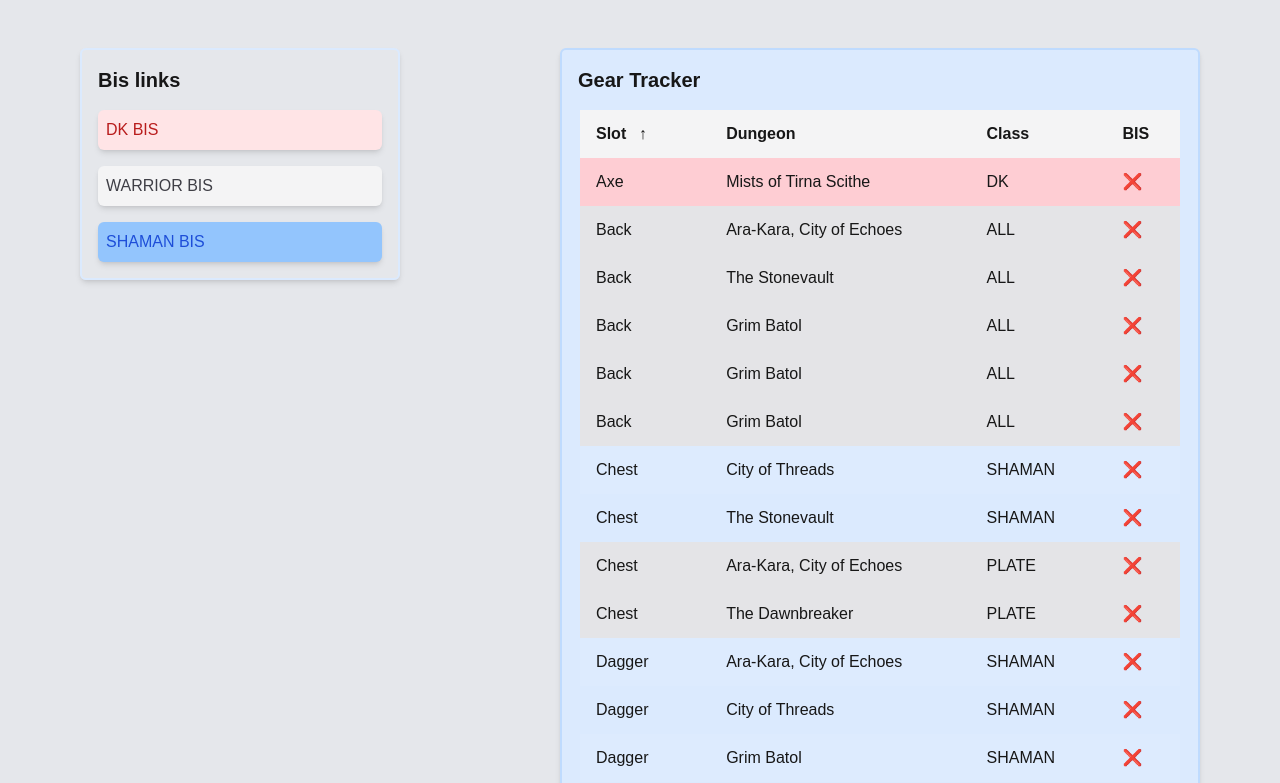
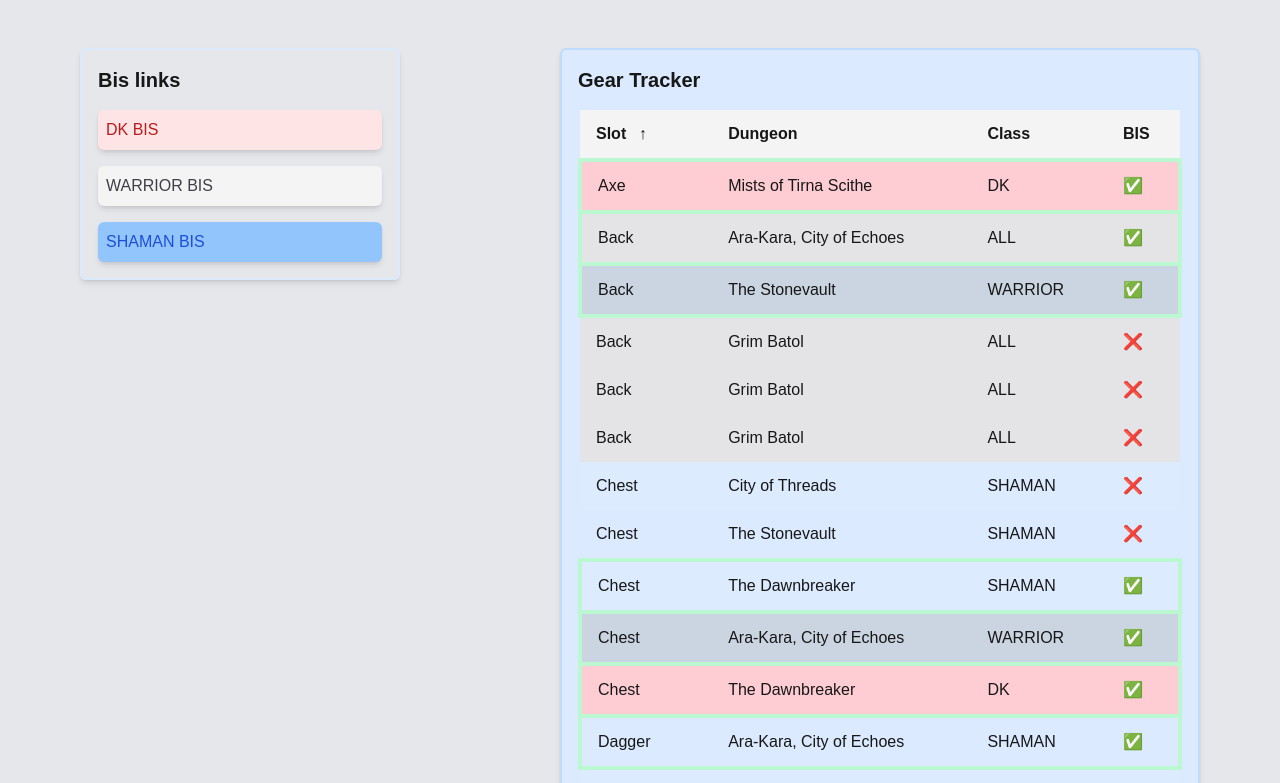
Before and after one commit to MikeH1990/GearTracker, a Next.js app: page / in a window 1280 px wide. Shown: the top 783 px of the page. Built offline with nearby package versions, Linux system fonts and the light colour scheme.

Commit message:
finished table

```diff
--- a/app/MData.js
+++ b/app/MData.js
@@ -2,18 +2,18 @@ export default [
   {
     Slot: "Back",
     Dungeon: "Ara-Kara, City of Echoes",
-    BIS: false,
+    BIS: true,
     class: "all",
   },
-  { Slot: "Back", Dungeon: "The Stonevault", BIS: false, class: "all" },
+  { Slot: "Back", Dungeon: "The Stonevault", BIS: true, class: "warrior" },
   { Slot: "Back", Dungeon: "Grim Batol", BIS: false, class: "all" },
   { Slot: "Back", Dungeon: "Grim Batol", BIS: false, class: "all" },
   { Slot: "Back", Dungeon: "Grim Batol", BIS: false, class: "all" },
   {
     Slot: "Finger",
     Dungeon: "City of Threads",
-    BIS: false,
-    class: "all",
+    BIS: true,
+    class: "shaman",
   },
   {
     Slot: "Finger",
@@ -24,14 +24,14 @@ export default [
   {
     Slot: "Finger",
     Dungeon: "The Dawnbreaker",
-    BIS: false,
-    class: "all",
+    BIS: true,
+    class: "DK",
   },
   {
     Slot: "Finger",
     Dungeon: "The Necrotic Wake",
-    BIS: false,
-    class: "all",
+    BIS: true,
+    class: "shaman",
   },
   {
     Slot: "Finger",
@@ -52,16 +52,16 @@ export default [
     class: "all",
   },
   { Slot: "Finger", Dungeon: "Grim Batol", BIS: false, class: "all" },
-  { Slot: "Finger", Dungeon: "Grim Batol", BIS: false, class: "all" },
-  { Slot: "Finger", Dungeon: "Grim Batol", BIS: false, class: "all" },
-  { Slot: "Finger", Dungeon: "Grim Batol", BIS: false, class: "all" },
+  { Slot: "Finger", Dungeon: "Grim Batol", BIS: true, class: "DK" },
+  { Slot: "Finger", Dungeon: "Grim Batol", BIS: true, class: "warrior" },
+  { Slot: "Finger", Dungeon: "Grim Batol", BIS: true, class: "warrior" },
   {
     Slot: "Neck",
     Dungeon: "City of Threads",
-    BIS: false,
+    BIS: true,
     class: "all",
   },
-  { Slot: "Neck", Dungeon: "The Stonevault", BIS: false, class: "all" },
+  { Slot: "Neck", Dungeon: "The Stonevault", BIS: true, class: "warrior" },
   {
     Slot: "Neck",
     Dungeon: "Mists of Tirna Scithe",
@@ -107,7 +107,7 @@ export default [
   {
     Slot: "Axe",
     Dungeon: "Mists of Tirna Scithe",
-    BIS: false,
+    BIS: true,
     class: "DK",
   },
   {
@@ -122,11 +122,11 @@ export default [
     BIS: false,
     class: "DK",
   },
-  { Slot: "Mace", Dungeon: "Grim Batol", BIS: false, class: "DK" },
+  { Slot: "Mace", Dungeon: "Grim Batol", BIS: true, class: "warrior" },
   {
     Slot: "Staff",
     Dungeon: "City of Threads",
-    BIS: false,
+    BIS: true,
     class: "shaman",
   },
   {
@@ -145,7 +145,7 @@ export default [
   {
     Slot: "Dagger",
     Dungeon: "Ara-Kara, City of Echoes",
-    BIS: false,
+    BIS: true,
     class: "shaman",
   },
   {
@@ -187,7 +187,7 @@ export default [
   {
     Slot: "Shield",
     Dungeon: "The Necrotic Wake",
-    BIS: false,
+    BIS: true,
     class: "shaman",
   },
   {
@@ -208,7 +208,7 @@ export default [
     BIS: false,
     class: "shaman",
   },
-  { Slot: "Head", Dungeon: "Grim Batol", BIS: false, class: "shaman" },
+  { Slot: "Head", Dungeon: "Grim Batol", BIS: true, class: "shaman" },
   {
     Slot: "Shoulders",
     Dungeon: "The Dawnbreaker",
@@ -218,7 +218,7 @@ export default [
   {
     Slot: "Shoulders",
     Dungeon: "Mists of Tirna Scithe",
-    BIS: false,
+    BIS: true,
     class: "shaman",
   },
   {
@@ -246,6 +246,12 @@ export default [
     class: "shaman",
   },
   {
+    Slot: "Chest",
+    Dungeon: "The Dawnbreaker",
+    BIS: true,
+    class: "shaman",
+  },
+  {
     Slot: "Wrist",
     Dungeon: "City of Threads",
     BIS: false,
@@ -260,13 +266,13 @@ export default [
   {
     Slot: "Wrist",
     Dungeon: "Siege of Boralus",
-    BIS: false,
+    BIS: true,
     class: "shaman",
   },
   {
     Slot: "Hands",
     Dungeon: "Ara-Kara, City of Echoes",
-    BIS: false,
+    BIS: true,
     class: "shaman",
   },
   {
@@ -296,13 +302,13 @@ export default [
   {
     Slot: "Waist",
     Dungeon: "Siege of Boralus",
-    BIS: false,
+    BIS: true,
     class: "shaman",
   },
   {
     Slot: "Legs",
     Dungeon: "City of Threads",
-    BIS: false,
+    BIS: true,
     class: "shaman",
   },
   {
@@ -326,7 +332,7 @@ export default [
   {
     Slot: "Feet",
     Dungeon: "The Dawnbreaker",
-    BIS: false,
+    BIS: true,
     class: "shaman",
   },
   {
@@ -346,14 +352,14 @@ export default [
   {
     Slot: "Head",
     Dungeon: "The Dawnbreaker",
-    BIS: false,
-    class: "plate",
+    BIS: true,
+    class: "DK",
   },
   {
     Slot: "Head",
     Dungeon: "Mists of Tirna Scithe",
-    BIS: false,
-    class: "plate",
+    BIS: true,
+    class: "warrior",
   },
   {
     Slot: "Head",
@@ -364,8 +370,8 @@ export default [
   {
     Slot: "Shoulders",
     Dungeon: "Ara-Kara, City of Echoes",
-    BIS: false,
-    class: "plate",
+    BIS: true,
+    class: "DK",
   },
   {
     Slot: "Shoulders",
@@ -388,28 +394,28 @@ export default [
   {
     Slot: "Shoulders",
     Dungeon: "Grim Batol",
-    BIS: false,
-    class: "plate",
+    BIS: true,
+    class: "warrior",
   },
   {
     Slot: "Chest",
     Dungeon: "Ara-Kara, City of Echoes",
-    BIS: false,
-    class: "plate",
+    BIS: true,
+    class: "warrior",
   },
   {
     Slot: "Chest",
     Dungeon: "The Dawnbreaker",
-    BIS: false,
-    class: "plate",
+    BIS: true,
+    class: "DK",
   },
   {
     Slot: "Wrist",
     Dungeon: "City of Threads",
-    BIS: false,
-    class: "plate",
+    BIS: true,
+    class: "DK",
   },
-  { Slot: "Wrist", Dungeon: "Grim Batol", BIS: false, class: "plate" },
+  { Slot: "Wrist", Dungeon: "Grim Batol", BIS: true, class: "warrior" },
   {
     Slot: "Hands",
     Dungeon: "Ara-Kara, City of Echoes",
@@ -425,14 +431,14 @@ export default [
   {
     Slot: "Hands",
     Dungeon: "Mists of Tirna Scithe",
-    BIS: false,
-    class: "plate",
+    BIS: true,
+    class: "warrior",
   },
   {
     Slot: "Hands",
     Dungeon: "Siege of Boralus",
-    BIS: false,
-    class: "plate",
+    BIS: true,
+    class: "DK",
   },
   {
     Slot: "Waist",
@@ -449,14 +455,14 @@ export default [
   {
     Slot: "Waist",
     Dungeon: "The Necrotic Wake",
-    BIS: false,
-    class: "plate",
+    BIS: true,
+    class: "warrior",
   },
   {
     Slot: "Waist",
     Dungeon: "Siege of Boralus",
-    BIS: false,
-    class: "plate",
+    BIS: true,
+    class: "DK",
   },
   { Slot: "Waist", Dungeon: "Grim Batol", BIS: false, class: "plate" },
   {
@@ -474,14 +480,14 @@ export default [
   {
     Slot: "Legs",
     Dungeon: "Mists of Tirna Scithe",
-    BIS: false,
-    class: "plate",
+    BIS: true,
+    class: "warrior",
   },
   {
     Slot: "Legs",
     Dungeon: "The Necrotic Wake",
-    BIS: false,
-    class: "plate",
+    BIS: true,
+    class: "DK",
   },
   {
     Slot: "Legs",
@@ -492,13 +498,13 @@ export default [
   {
     Slot: "Feet",
     Dungeon: "City of Threads",
-    BIS: false,
-    class: "plate",
+    BIS: true,
+    class: "warrior",
   },
   {
     Slot: "Feet",
     Dungeon: "Siege of Boralus",
-    BIS: false,
-    class: "plate",
+    BIS: true,
+    class: "DK",
   },
 ];
--- a/components/component/gear-table.tsx
+++ b/components/component/gear-table.tsx
@@ -29,7 +29,7 @@ export function GearTable() {
   };
 
   const getBorderClass = (bis: boolean) => {
-    return bis ? "border-4 border-green-500" : "";
+    return bis ? "border-4 border-green-200" : "";
   };
 
   const sortedData = useMemo(() => {
```
